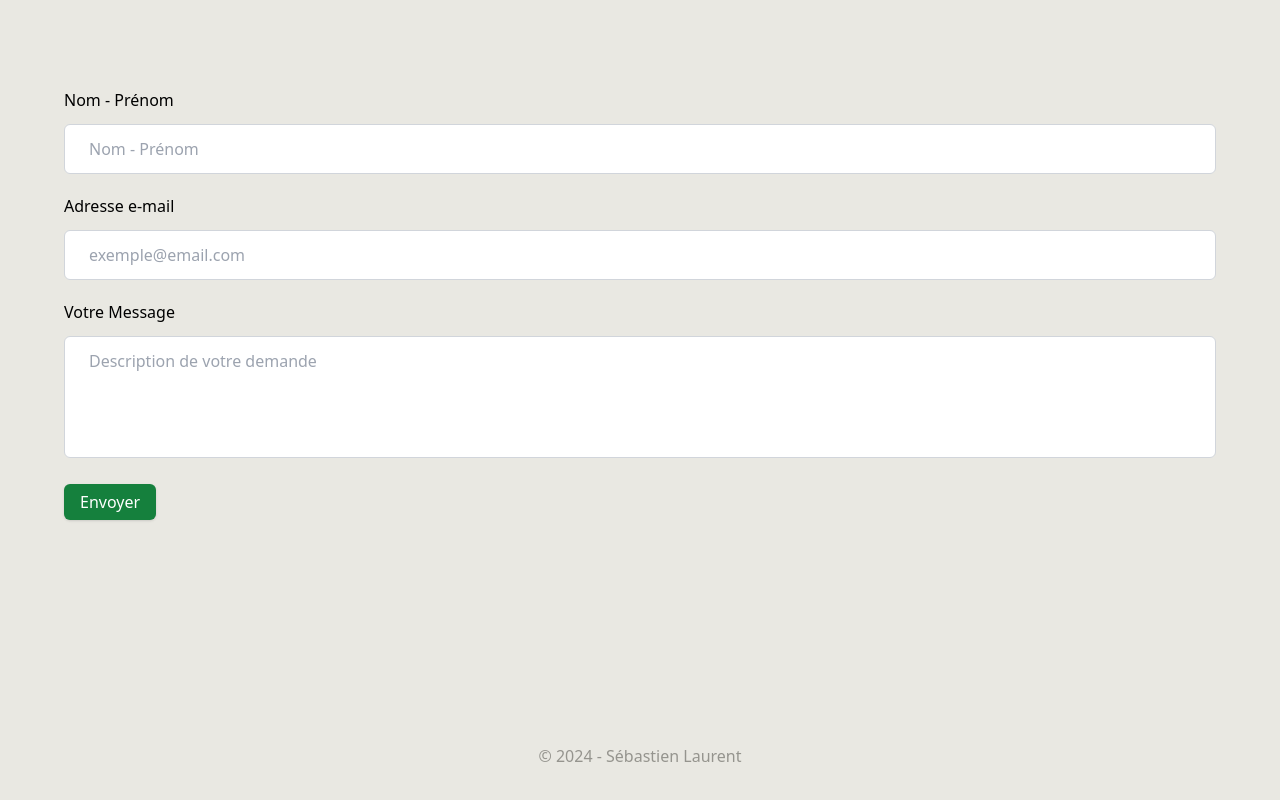
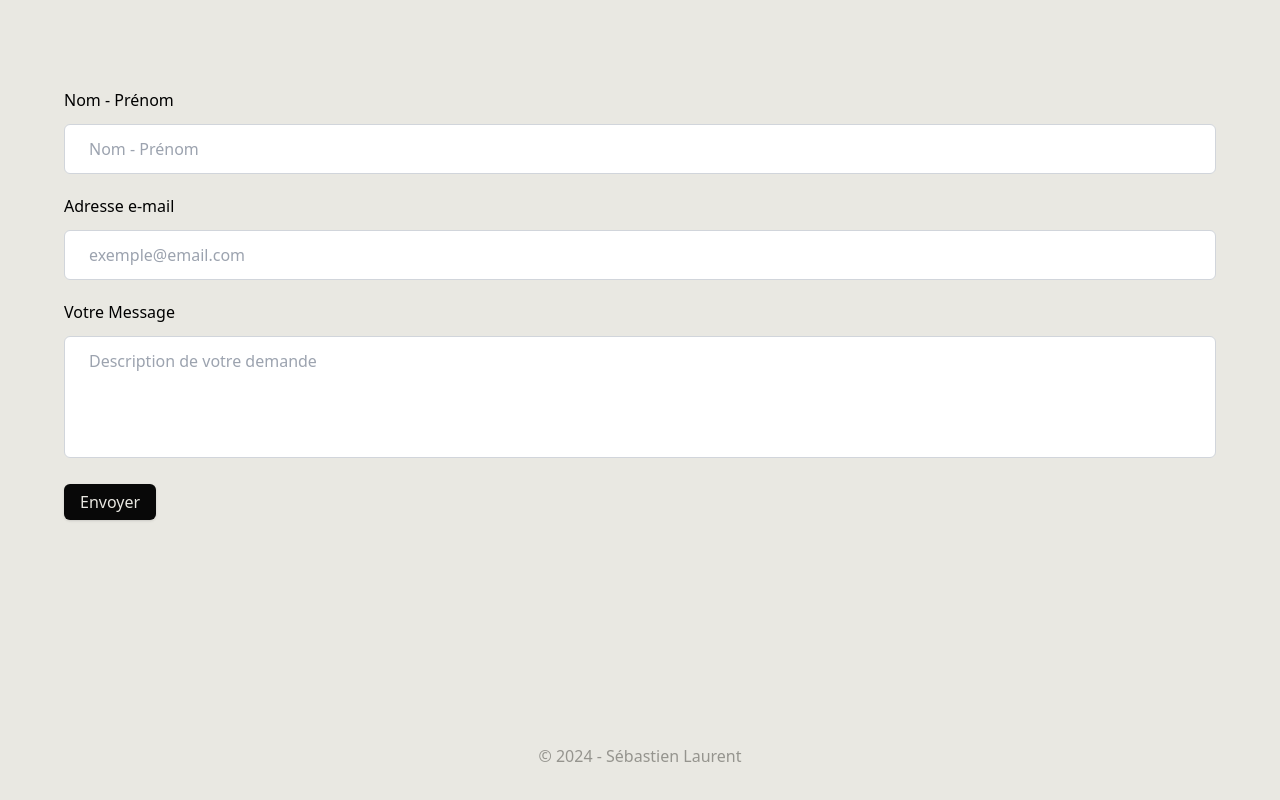
Before and after one commit to SebastienLaurentt/Portfolio-V2, a Next.js app: page / in a window 1280 px wide. Shown: the part 5093-5893 px from the top of the page. Built offline with nearby package versions, Linux system fonts and the light colour scheme.

Commit message:
update contact form button css

```diff
--- a/components/ContactForm/ContactForm.tsx
+++ b/components/ContactForm/ContactForm.tsx
@@ -129,7 +129,7 @@ export default function ContactForm() {
         {formErrors.message && <p className="text-red-500 text-sm mt-1">Ce champ est requis.</p>}
       </div>
       <div className="flex items-center">
-        <Button type="submit" aria-label="Envoyer le formulaire" className="bg-green-700 hover:bg-accent text-white">
+        <Button type="submit" aria-label="Envoyer le formulaire" >
           Envoyer
         </Button>
         {formFeedback && <p className={`text-sm ml-3 ${sendEmailState.success ? 'text-green-600 font-bold' : 'text-red-600 font-bold'}`}>{formFeedback}</p>}
```
